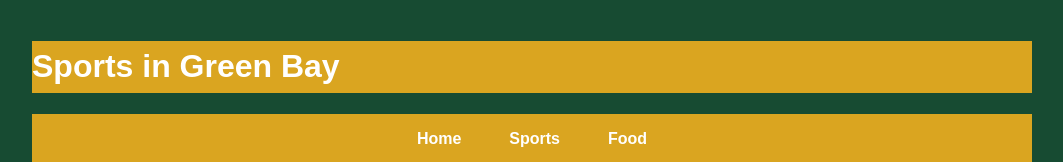
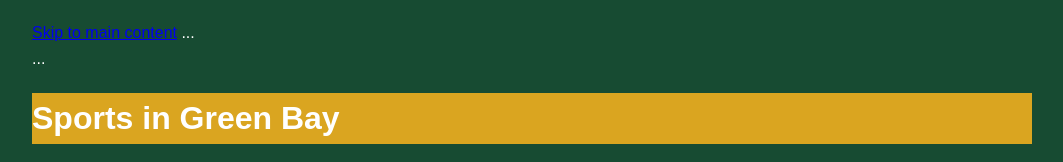
Before and after one commit to AMPreston1/final-project, a plain HTML site: page sports.html in a window 1280 px wide. Shown: the top 162 px of the page, without its empty margins (108-1171 px from the left). Drawn offline with Linux system fonts and the light colour scheme; files that its build step writes are made by us from their sources.

Commit message:
Refactor sports.html for improved structure and accessibility

```diff
--- a/sports.html
+++ b/sports.html
@@ -4,6 +4,9 @@
     <meta charset="UTF-8" />
     <meta name="viewport" content="width=device-width, initial-scale=1.0" />
     <link rel="stylesheet" href="css/style.css" />
+    <a href="#main">Skip to main content</a>
+    ...
+    <main id="main">...</main>
     <title>Green Bay Sports</title>
   </head>
   <body>
```
